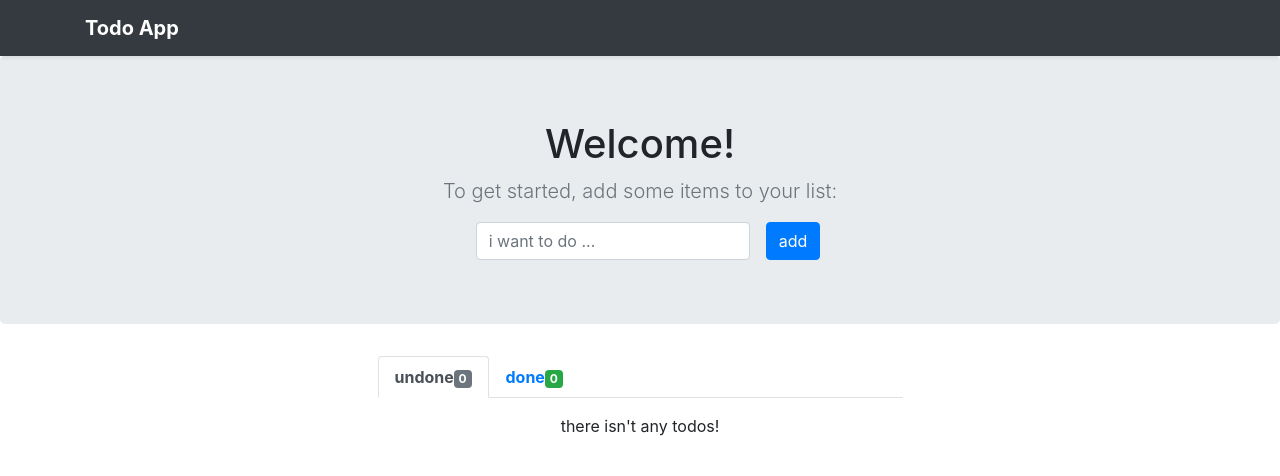
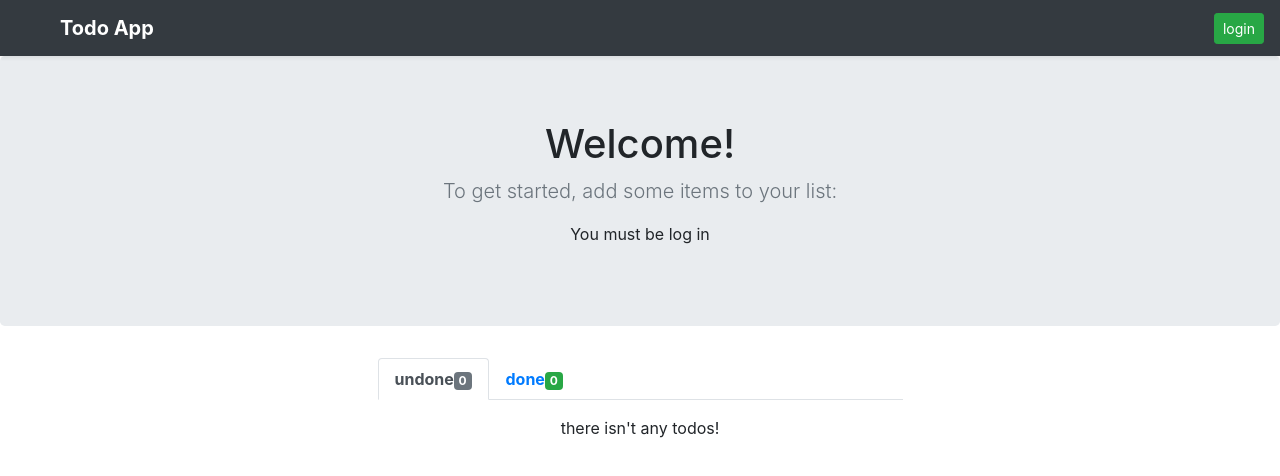
Before and after one commit to alirezamoon/todo-app, a React (Create React App) app: page / in a window 1280 px wide. Shown: the top 476 px of the page. Built offline with nearby package versions, Linux system fonts and the light colour scheme.

Commit message:
use multi context

```diff
--- a/src/App.js
+++ b/src/App.js
@@ -8,13 +8,14 @@ import TodoList from './Components/Todo/TodoList'
 
 // Contexts
 import TodosContext from './Components/Context/todoContext'
-
+import AuthContext from './Components/Context/authContext'
 
 
 class App extends Component {
 
   state = {
-    todos: []
+    todos: [],
+    authenticated: false
   }
 
   addToDo = (text) => {
@@ -53,20 +54,28 @@ class App extends Component {
     this.setState({ todos: [...newTodo, item] })
   }
 
+  toggleAuth = () => {
+    this.setState({ authenticated: !this.state.authenticated })
+  }
 
 
   render() {
 
 
     return (
+      <AuthContext.Provider value={{
+        authenticated: this.state.authenticated,
+        toggleAuth: this.toggleAuth,
+      }}>
         <TodosContext.Provider value={{
           delete: this.deleteTodo,
-        add:this.addToDo,
-        toggle:this.toggleTodos,
-        edit:this.editTodo,
+          add: this.addToDo,
+          toggle: this.toggleTodos,
+          edit: this.editTodo,
           todos: this.state.todos,
         }}>
           <div>
+
             <Header />
             <main>
               <section className="jumbotron">
@@ -87,6 +96,8 @@ class App extends Component {
             </main>
           </div>
         </TodosContext.Provider>
+      </AuthContext.Provider>
+
     );
   }
 }
--- /dev/null
+++ b/src/Components/Context/authContext.js
@@ -0,0 +1,8 @@
+import React from 'react'
+
+const authContext = React.createContext({
+    authenticated : false,
+    toggleAuth: () => {},
+})
+
+export default authContext
--- a/src/Components/Layout/Header.js
+++ b/src/Components/Layout/Header.js
@@ -1,6 +1,14 @@
-import React from 'react'
+import React, { useContext } from 'react'
+import AuthContext from './../Context/authContext'
+import TodosContext from './../Context/todoContext'
 
-const header = () => {
+const Header = () => {
+
+  const authContext = useContext(AuthContext)
+  const todosContext = useContext(TodosContext)
+
+  console.log(todosContext)
+
   return (
     <header>
       <div className="navbar navbar-dark bg-dark shadow-sm">
@@ -8,10 +16,16 @@ const header = () => {
           <a href="#" className="navbar-brand d-flex align-items-center">
             <strong>Todo App</strong>
           </a>
+
         </div>
+        {authContext.authenticated
+        ? <button className='btn btn-sm btn-danger' onClick={() => authContext.toggleAuth()}>logout</button>
+        : <button className='btn btn-sm btn-success' onClick={() => authContext.toggleAuth()}>login</button>
+      }
       </div>
+
     </header>
   )
 }
 
-export default header
+export default Header
--- a/src/Components/Todo/FormAddtodo.js
+++ b/src/Components/Todo/FormAddtodo.js
@@ -1,11 +1,13 @@
-import React, { useState , useContext } from 'react'
+import React, { useState, useContext } from 'react'
 import TodosContext from './../Context/todoContext'
+import AuthContext from './../Context/authContext'
 
 const FormTodo = (props) => {
 
     const todosContext = useContext(TodosContext)
+    const authContext = useContext(AuthContext)
 
-    let {add} = todosContext
+    let { add } = todosContext
 
     const [text, setText] = useState('')
 
@@ -18,7 +20,9 @@ const FormTodo = (props) => {
     }
 
     return (
-        <form className="form-inline" onSubmit={formHandler}>
+        <>
+            {authContext.authenticated
+                ? <form className="form-inline" onSubmit={formHandler}>
                     <div className="form-group">
                         <input
                             type="text"
@@ -29,6 +33,8 @@ const FormTodo = (props) => {
                         <button type='submit' className="btn btn-primary">add</button>
                     </div>
                 </form>
+                : <p>You must be log in</p>}
+        </>
     )
 
 
```
Also changed, not shown: 1 other file (tests, documents, lock files or other folders). Lines whose indentation alone changed are shown as unchanged.
